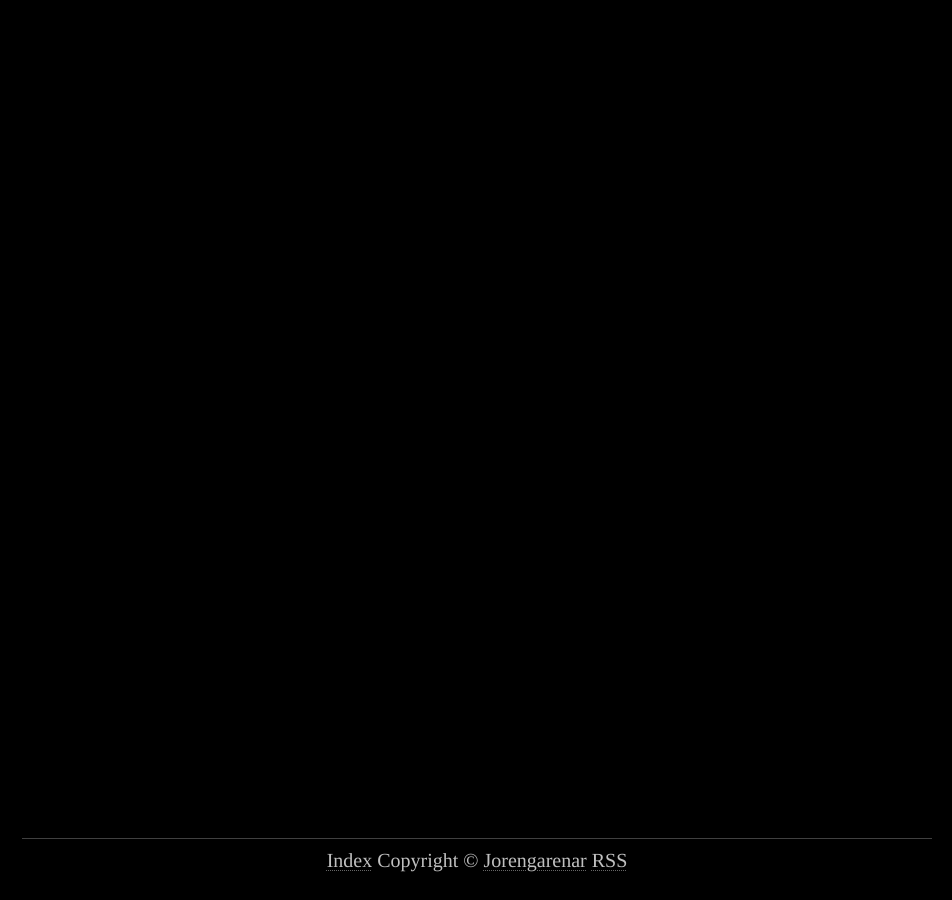
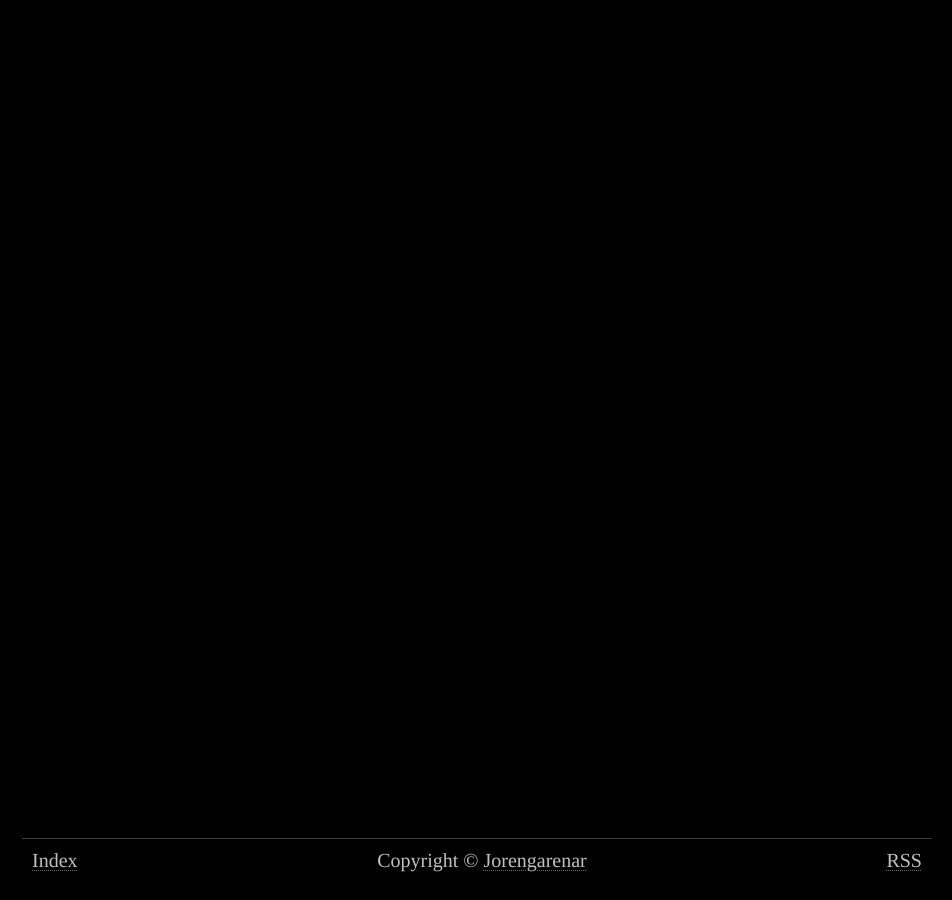
Before and after one commit to Jorenar/blog, a Jekyll site: the page built from index.md, in a window 1280 px wide. Shown: the whole page, without its empty margins (163-1115 px from the left). Built offline with Jekyll 4.4.1, drawn with Linux system fonts in a browser that asks for light colours.

Commit message:
Update style

```diff
--- a/_layouts/default.html
+++ b/_layouts/default.html
@@ -18,7 +18,7 @@
     <a href="{{ "/" | relative_url }}">Index</a>
     <span>Copyright &copy; <a rel="author" href="https://joren.ga">{{ site.author | escape }}</a></span>
     <a href="{{ 'feed.xml' | relative_url }}">RSS</a>
-    <a href="{{ site.baseurl }}/sitemap.xml"></a>
   </footer>
+  <a href="{{ site.baseurl }}/sitemap.xml"></a>
 </body>
 </html>
--- a/style.css
+++ b/style.css
@@ -9,15 +9,6 @@ body {
   max-width: 910px;
   min-height: 98vh;
   text-align: justify;
-}
-
-nav {
-  display: flex;
-  font-size: 0.8em;
-  border-bottom: 1px solid #404040;
-  justify-content: space-between;
-  margin: 0.5em 0;
-  padding-bottom: 0.1em;
 }
 
 main {
@@ -38,6 +29,8 @@ footer {
   text-align: center;
   border-top: 1px solid #404040;
   padding: 10px;
+  display: flex;
+  justify-content: space-between;
 }
 
 
@@ -95,9 +88,6 @@ code {
 pre {
   overflow: auto;
   padding: 10px;
-}
-
-pre {
   border: 1px dashed #111;
 }
 
```
